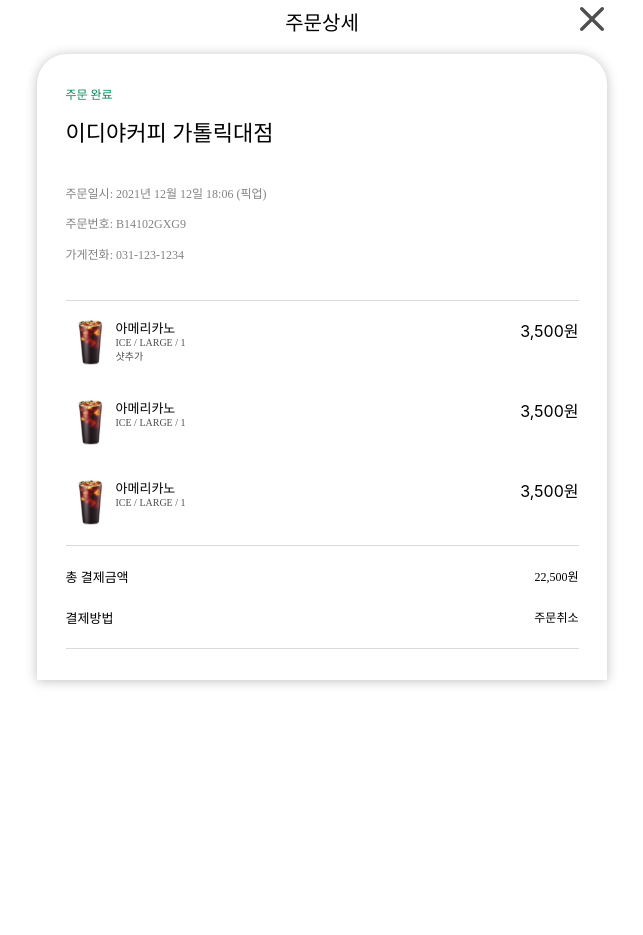
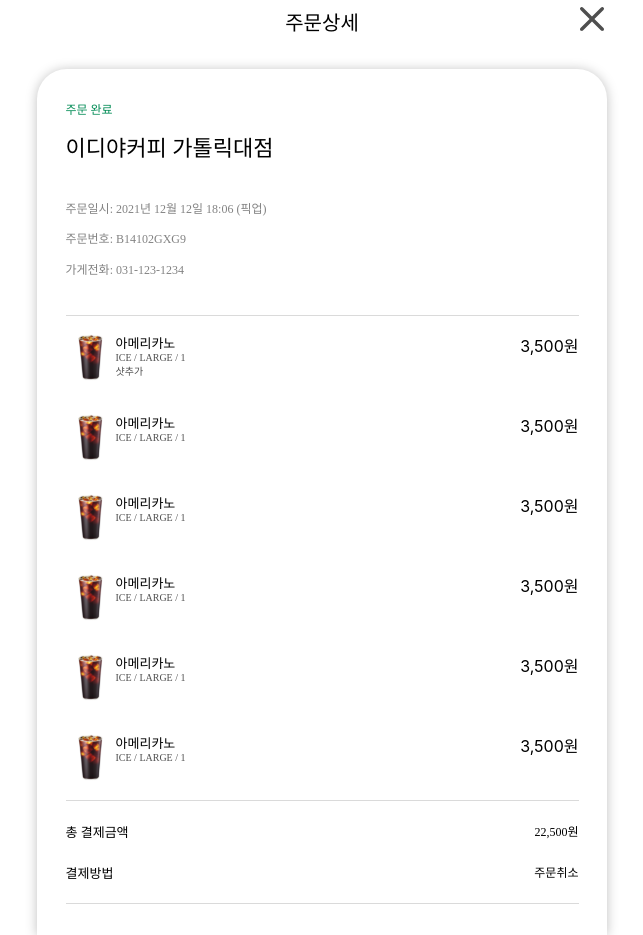
Before and after one commit to readyvery/readyFront, a React (Create React App) app: page /orderDetail in a window 1280 px wide. Shown: the whole page, without its empty margins (318-961 px from the left). Before the commit the page ends 800 px from the top, so only its background shows below. Built offline with nearby package versions, Linux system fonts and the light colour scheme; a web font is replaced by a local one.

Commit message:
Style: 주문 내역 & 상세 스타일 수정

```diff
--- a/src/components/views/StateBox/StateBox.css
+++ b/src/components/views/StateBox/StateBox.css
@@ -1,18 +1,21 @@
 
 .order-box.selected{
     width: 100%;
-    height: 15%;
+    /* height: 15%; */
+    /* height: 8.75rem; */
+    height: 7.5rem;
     background-color: #FFE2ED;
     padding: 3% 0;
-    border-top: 0.3vh solid #D82356;
+    border-top: 0.125rem solid #D82356;
 }
 
 .order-box{
     width: 100%;
-    height: 15%;
+    /* height: 15%; */
+    height: 7.5rem;
     background-color: #fff;
     padding: 3% 0;
-    border-top: 0.3vh solid #DADADA;
+    border-top: 0.125rem solid #DADADA;
 }
 
 .status-bar{
@@ -20,7 +23,7 @@
     flex-direction: row;
 
     /* width: calc(100% - 3rem); */
-    width: 94%;
+    /* min-width: 94%; */
     height: 2rem;
     margin: 0 auto;
 
@@ -30,6 +33,7 @@
 .status-date{
     font-size: 12px;
     color: #838383;
+    white-space: nowrap;
 }
 
 .status-box.selected{
@@ -40,7 +44,8 @@
     height: 50%;
     text-align: center;
     border-radius: 10px;
-    background-color: #fff;;
+    background-color: #fff;
+    white-space: nowrap;
 }
 
 .status-box{
@@ -51,7 +56,8 @@
     height: 50%;
     text-align: center;
     border-radius: 10px;
-    background-color: #fff;;
+    background-color: #fff;
+    white-space: nowrap;
 }
 
 .order-content{
@@ -71,10 +77,15 @@
     background-color: #666;
 }
 
+.cafe-img-box{
+    margin-right: 0.0625rem;
+}
+
 .cafe-box{
     width: 70%;
     height: 100%;
     margin: 0 auto;
+    /* padding: 0 0 0 0.625rem; */
 }
 
 .cafe-name{
@@ -87,6 +98,7 @@
     /* padding: 0.4375em 0; */
     height: 40%;
     align-items: center;
+    white-space: nowrap;
 }
 
 .menu-name{
@@ -94,5 +106,6 @@
     color: #838383;
     font-size: 12px;
     font-family: "Medium";
-    text-decoration: none
+    text-decoration: none;
+    white-space: nowrap;
 }
--- a/src/components/views/StateBox/StateBox.jsx
+++ b/src/components/views/StateBox/StateBox.jsx
@@ -15,7 +15,9 @@
                 </div>
             </div>
             <div className="order-content">
-                <img src={cafe} alt={cafe}/>
+                <div className="cafe-img-box">
+                    <img src={cafe} alt={cafe}/>
+                </div>
                 <div className="cafe-box">
                     <div className="cafe-name">{name}</div>
                     <div className="menu-name">{menu}</div>
--- a/src/pages/OrderDetail/OrderDetail.css
+++ b/src/pages/OrderDetail/OrderDetail.css
@@ -10,20 +10,19 @@
     justify-content: flex-end;
 
     width: 100%;
-    margin-top: 0.625rem;
-    /* height: 100%; */
+    margin-top: 1.5625rem;
 }
 
 .detail-content{
     width: 95%;
-    height: 85%;
+    height: 100%;
     margin: 0 auto;
-    /* background-color: #d9d9d9; */
     box-shadow: 0 1px 12px rgba(0,0,0,0.25);
     border-radius: 1.875rem 1.875rem 0 0;
     padding: 1.9375rem 0;
-    /* overflow-y: auto; */
 }
+
+.detail-scroll-content{}
 
 .detail-content::-webkit-scrollbar {
     display: none;
--- a/src/pages/OrderDetail/OrderDetail.jsx
+++ b/src/pages/OrderDetail/OrderDetail.jsx
@@ -65,6 +65,44 @@
                                 <span>3,500원</span>
                             </div>
                         </div>
+
+                        <div className="detail-order__box">
+                            <div className="detail-order-left__box">
+                                <div className="detail-menu-img__wrapper"><img src={americano} alt="americano"/></div>
+                                <div className="detail-order-menu__wrapper">
+                                    <span className="detail-order-menu__title">아메리카노</span>
+                                    <span className="detail-order-menu-option">ICE / LARGE / 1</span>
+                                </div>
+                            </div>
+                            <div className="detail-order-right__box">
+                                <span>3,500원</span>
+                            </div>
+                        </div>
+
+                        <div className="detail-order__box">
+                            <div className="detail-order-left__box">
+                                <div className="detail-menu-img__wrapper"><img src={americano} alt="americano"/></div>
+                                <div className="detail-order-menu__wrapper">
+                                    <span className="detail-order-menu__title">아메리카노</span>
+                                    <span className="detail-order-menu-option">ICE / LARGE / 1</span>
+                                </div>
+                            </div>
+                            <div className="detail-order-right__box">
+                                <span>3,500원</span>
+                            </div>
+                        </div>
+                        <div className="detail-order__box">
+                            <div className="detail-order-left__box">
+                                <div className="detail-menu-img__wrapper"><img src={americano} alt="americano"/></div>
+                                <div className="detail-order-menu__wrapper">
+                                    <span className="detail-order-menu__title">아메리카노</span>
+                                    <span className="detail-order-menu-option">ICE / LARGE / 1</span>
+                                </div>
+                            </div>
+                            <div className="detail-order-right__box">
+                                <span>3,500원</span>
+                            </div>
+                        </div>
                     </div>
                     <div className="detail-line"></div>
                     <div className="detail-bottom__wrapper">
--- a/src/pages/OrderStatus/OrderStatus.css
+++ b/src/pages/OrderStatus/OrderStatus.css
@@ -23,7 +23,7 @@
     position: absolute;
     top: 2.125rem;
     right: calc(5% + 6.3125rem * 0.16);
-    /* width: 6.3125rem; */
+    width: 6.3125rem;
     height: 1.5rem;
 }
 
@@ -206,6 +206,7 @@
     font-size: 0.8125rem;
     font-family: "bold";
     width: 27%;
+    white-space: nowrap;
 }
 
 .status-content{
@@ -216,6 +217,7 @@
     font-size: 0.9375rem;
     font-family: "bold";
     width: 63%;
+    white-space: nowrap;
 }
 
 .status-detail{
```
